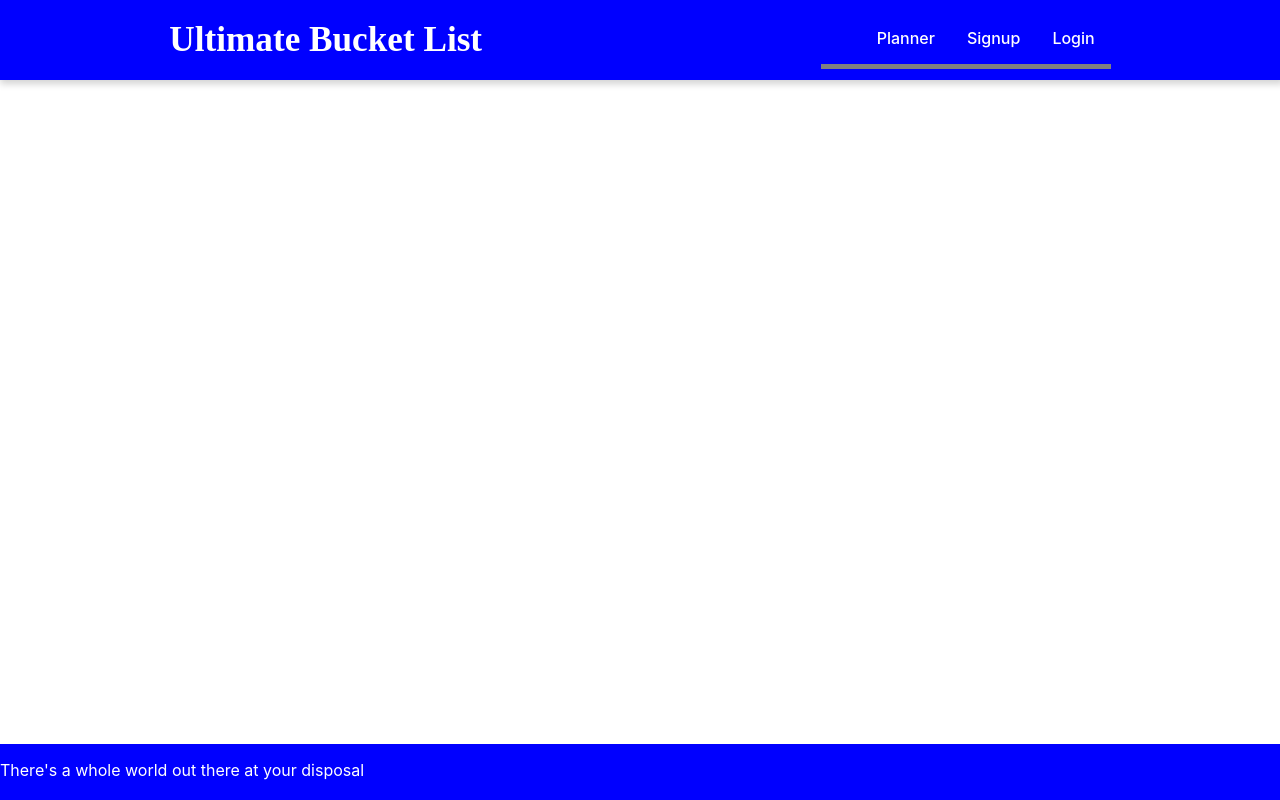
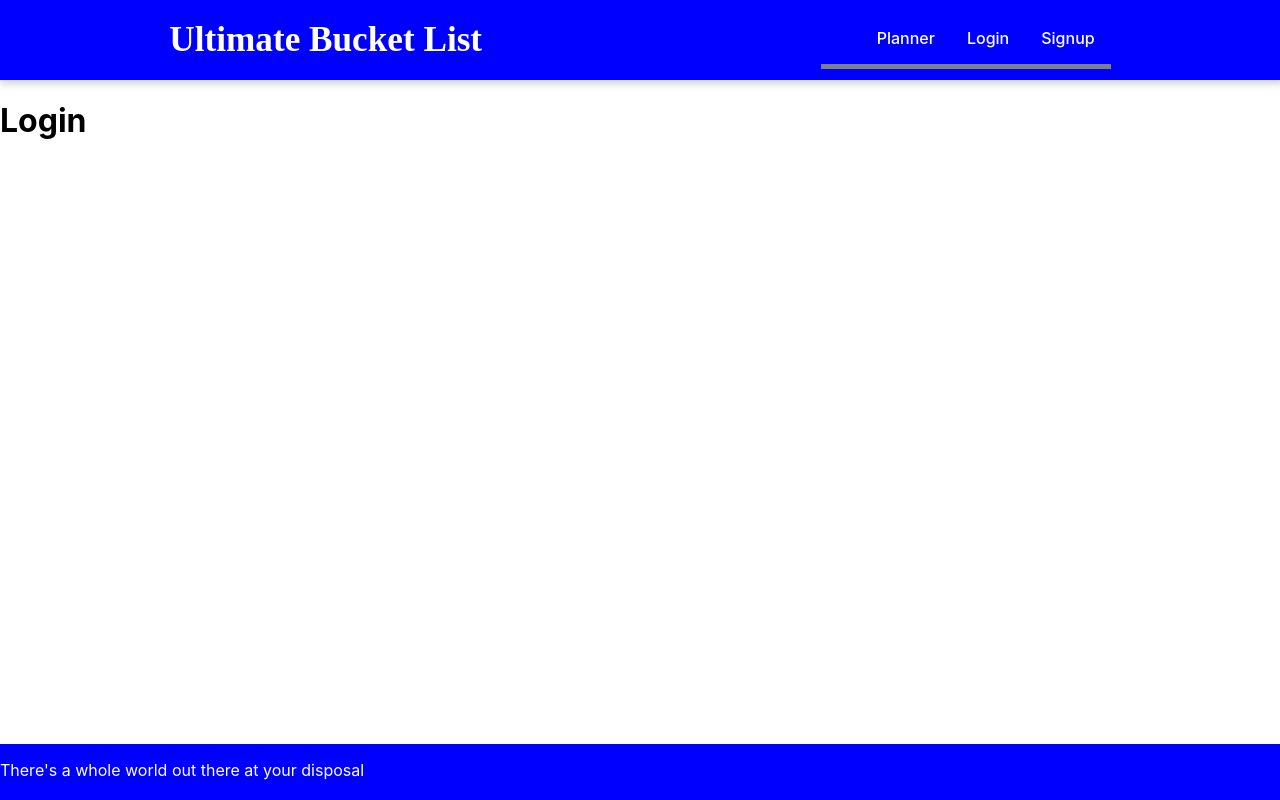
Before and after one commit to Frank-Rauen/the-ultimate-bucket-list, a React (Create React App) app: page /login in a window 1280 px wide. Built offline with nearby package versions, Linux system fonts and the light colour scheme.

Commit message:
adds signup and login front end routes

```diff
--- a/src/App.js
+++ b/src/App.js
@@ -9,6 +9,8 @@ import Footer from '../src/components/Footer/Footer';
 //Pages
 import Home from './pages/Home/Home';
 import Planner from './pages/Planner/Planner';
+import Login from './pages/Login/Login';
+import Signup from './pages/Signup/Signup';
 
 function App() {
   return (
@@ -22,6 +24,12 @@ function App() {
       <Route exact path='/planner' render={props =>
       <Planner />
       } />
+      <Route exact path='/login' render={props => (
+          <Login />
+        )} />
+        <Route exact path='/signup' render={props =>(
+          <Signup />
+        )} />
     </Switch>
     </div>
     <Footer />
--- a/src/components/Navbar/Navbar.jsx
+++ b/src/components/Navbar/Navbar.jsx
@@ -8,8 +8,8 @@ const Navbar = (props) => {
                 <Link to='/'><h1>Ultimate Bucket List</h1></Link>
                 <ul>
                     <li><Link to='/planner'>Planner</Link></li>
-                    <li><Link to='/signup'>Signup</Link></li>
                     <li><Link to='/login'>Login</Link></li>
+                    <li><Link to= '/signup'>Signup</Link></li>
                 </ul>
         </nav>
     )
--- /dev/null
+++ b/src/pages/Login/Login.jsx
@@ -0,0 +1,12 @@
+import React from 'react';
+import styles from './Login.module.css';
+
+const Login = (props => {
+    return (
+        <main>
+            <h1>Login</h1>
+        </main>
+    )
+});
+
+export default Login;
--- /dev/null
+++ b/src/pages/Signup/Signup.jsx
@@ -0,0 +1,12 @@
+import React from 'react';
+import styles from './Signup.module.css';
+
+const Signup = (props => {
+    return(
+    <main>
+        <h1>Signup</h1>
+    </main>
+    )
+});
+
+export default Signup;
```
Also changed, not shown: src/pages/Login/Login.module.css (added), src/pages/Signup/Signup.module.css (added).
